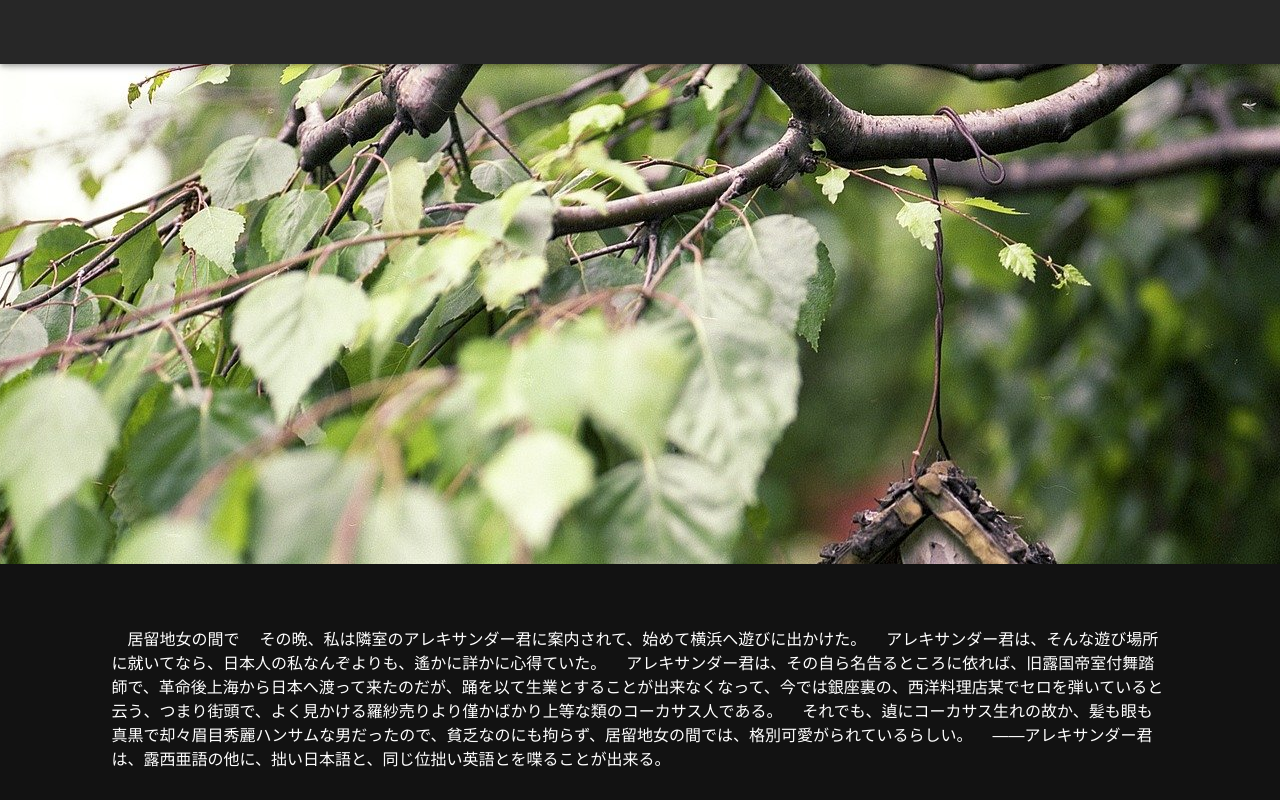
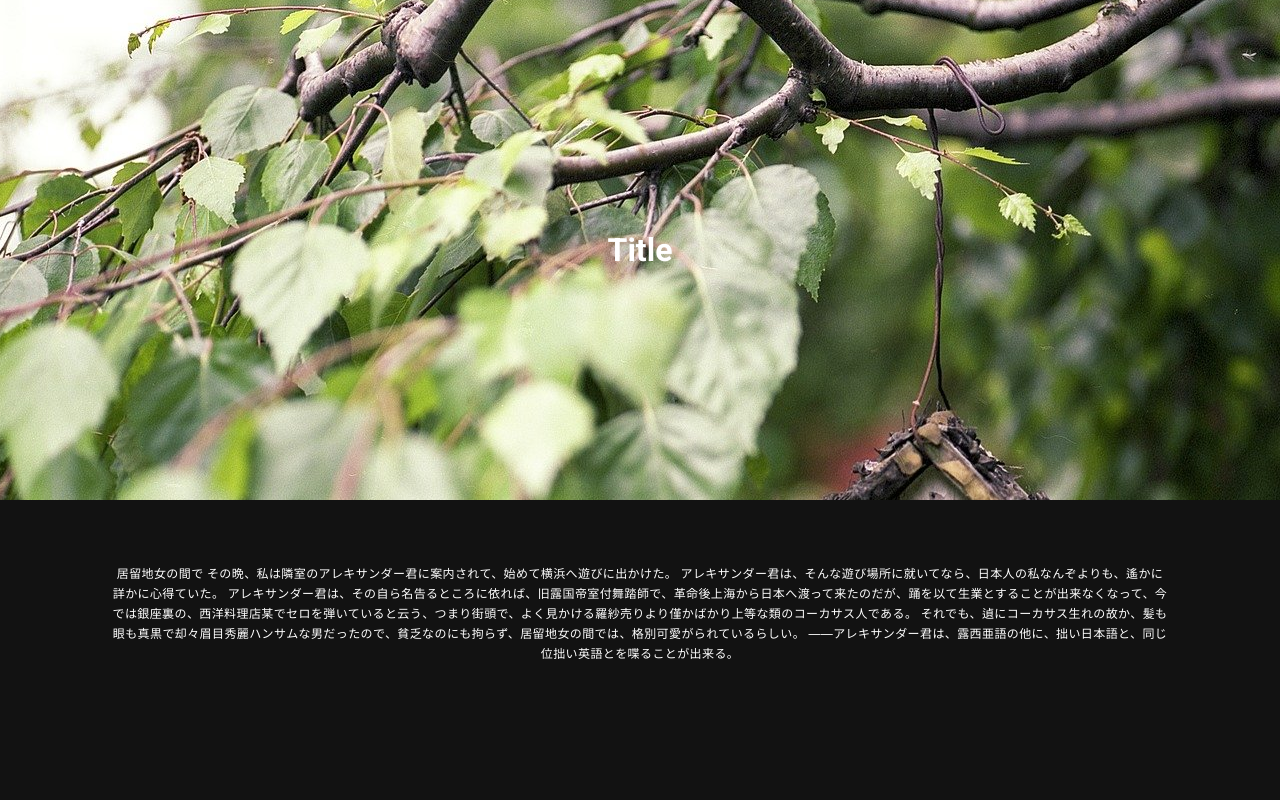
Before and after one commit to edy4c7/works-uploader, a Nuxt app in the folder web/: page / in a window 1280 px wide. Shown: the top 800 px of the page. Built offline with nearby package versions, Linux system fonts and the light colour scheme.

Commit message:
fixed linter problem

```diff
--- /dev/null
+++ b/tsconfig.json
@@ -0,0 +1,3 @@
+{
+  "extends": "./web/tsconfig.json"
+}
--- a/web/components/VuetifyLogo.vue
+++ b/web/components/VuetifyLogo.vue
@@ -1,9 +1,5 @@
 <template>
-  <img
-    class="VuetifyLogo"
-    alt="Vuetify Logo"
-    src="/vuetify-logo.svg"
-  >
+  <img class="VuetifyLogo" alt="Vuetify Logo" src="/vuetify-logo.svg" />
 </template>
 
 <style>
--- a/web/layouts/default.vue
+++ b/web/layouts/default.vue
@@ -24,12 +24,8 @@
         </v-list-item>
       </v-list>
     </v-navigation-drawer> -->
-    <v-app-bar
-      :clipped-left="clipped"
-      fixed
-      app
-    >
-      <!-- <v-app-bar-nav-icon @click.stop="drawer = !drawer" />
+    <!--<v-app-bar :clipped-left="clipped" fixed app>
+      <v-app-bar-nav-icon @click.stop="drawer = !drawer" />
       <v-btn
         icon
         @click.stop="miniVariant = !miniVariant"
@@ -55,32 +51,22 @@
         @click.stop="rightDrawer = !rightDrawer"
       >
         <v-icon>mdi-menu</v-icon>
-      </v-btn> -->
-    </v-app-bar>
+      </v-btn>
+    </v-app-bar> -->
     <v-main>
       <nuxt />
     </v-main>
-    <v-navigation-drawer
-      v-model="rightDrawer"
-      :right="right"
-      temporary
-      fixed
-    >
+    <v-navigation-drawer v-model="rightDrawer" :right="right" temporary fixed>
       <v-list>
         <v-list-item @click.native="right = !right">
           <v-list-item-action>
-            <v-icon light>
-              mdi-repeat
-            </v-icon>
+            <v-icon light> mdi-repeat </v-icon>
           </v-list-item-action>
           <v-list-item-title>Switch drawer (click me)</v-list-item-title>
         </v-list-item>
       </v-list>
     </v-navigation-drawer>
-    <v-footer
-      :absolute="!fixed"
-      app
-    >
+    <v-footer :absolute="!fixed" app>
       <span>&copy; {{ new Date().getFullYear() }}</span>
     </v-footer>
   </v-app>
@@ -88,7 +74,7 @@
 
 <script>
 export default {
-  data () {
+  data() {
     return {
       clipped: false,
       drawer: false,
@@ -97,19 +83,19 @@ export default {
         {
           icon: 'mdi-apps',
           title: 'Welcome',
-          to: '/'
+          to: '/',
         },
         {
           icon: 'mdi-chart-bubble',
           title: 'Inspire',
-          to: '/inspire'
-        }
+          to: '/inspire',
+        },
       ],
       miniVariant: false,
       right: true,
       rightDrawer: false,
-      title: 'Vuetify.js'
+      title: 'Vuetify.js',
     }
-  }
+  },
 }
 </script>
--- a/web/layouts/error.vue
+++ b/web/layouts/error.vue
@@ -6,9 +6,7 @@
     <h1 v-else>
       {{ otherError }}
     </h1>
-    <NuxtLink to="/">
-      Home page
-    </NuxtLink>
+    <NuxtLink to="/"> Home page </NuxtLink>
   </v-app>
 </template>
 
@@ -18,22 +16,22 @@ export default {
   props: {
     error: {
       type: Object,
-      default: null
+      default: null,
+    },
+  },
+  data() {
+    return {
+      pageNotFound: '404 Not Found',
+      otherError: 'An error occurred',
     }
   },
-  data () {
-    return {
-      pageNotFound: '404 Not Found',
-      otherError: 'An error occurred'
-    }
-  },
-  head () {
+  head() {
     const title =
       this.error.statusCode === 404 ? this.pageNotFound : this.otherError
     return {
-      title
+      title,
     }
-  }
+  },
 }
 </script>
 
--- a/web/nuxt.config.js
+++ b/web/nuxt.config.js
@@ -1,6 +1,8 @@
 import colors from 'vuetify/es5/util/colors'
 
 export default {
+  // Target (https://go.nuxtjs.dev/config-target)
+  target: 'static',
   // Global page headers (https://go.nuxtjs.dev/config-head)
   head: {
     titleTemplate: '%s - darkpot-school-works',
@@ -8,21 +10,16 @@ export default {
     meta: [
       { charset: 'utf-8' },
       { name: 'viewport', content: 'width=device-width, initial-scale=1' },
-      { hid: 'description', name: 'description', content: '' }
+      { hid: 'description', name: 'description', content: '' },
     ],
-    link: [
-      { rel: 'icon', type: 'image/x-icon', href: '/favicon.ico' }
-    ]
+    link: [{ rel: 'icon', type: 'image/x-icon', href: '/favicon.ico' }],
   },
 
   // Global CSS (https://go.nuxtjs.dev/config-css)
-  css: [
-  ],
+  css: [],
 
   // Plugins to run before rendering page (https://go.nuxtjs.dev/config-plugins)
-  plugins: [
-    '@/plugins/composition-api'
-  ],
+  plugins: ['@/plugins/composition-api'],
 
   // Auto import components (https://go.nuxtjs.dev/config-components)
   components: true,
@@ -31,6 +28,8 @@ export default {
   buildModules: [
     // https://go.nuxtjs.dev/typescript
     '@nuxt/typescript-build',
+    // https://go.nuxtjs.dev/stylelint
+    '@nuxtjs/stylelint-module',
     // https://go.nuxtjs.dev/vuetify
     '@nuxtjs/vuetify',
   ],
@@ -57,13 +56,12 @@ export default {
           info: colors.teal.lighten1,
           warning: colors.amber.base,
           error: colors.deepOrange.accent4,
-          success: colors.green.accent3
-        }
-      }
-    }
+          success: colors.green.accent3,
+        },
+      },
+    },
   },
 
   // Build Configuration (https://go.nuxtjs.dev/config-build)
-  build: {
-  }
+  build: {},
 }
--- a/web/pages/index.vue
+++ b/web/pages/index.vue
@@ -1,8 +1,14 @@
 <template>
   <div class="p-index">
-    <v-parallax :src="require('~/assets/image.jpg')" />
+    <v-parallax dark :src="require('~/assets/image.jpg')" class="fill-height">
       <v-container>
-      <v-row align="center" class="pa-4 pa-sm-8 pa-md-16">
+        <v-row justify="center" align="center">
+          <h1>Title</h1>
+        </v-row>
+      </v-container>
+    </v-parallax>
+    <v-container>
+      <v-row class="caption pa-4 pa-sm-8 pa-md-16">
         居留地女の間で
         その晩、私は隣室のアレキサンダー君に案内されて、始めて横浜へ遊びに出かけた。
         アレキサンダー君は、そんな遊び場所に就いてなら、日本人の私なんぞよりも、遙かに詳かに心得ていた。
@@ -28,15 +34,16 @@
   </div>
 </template>
 
+<style>
+.caption {
+  text-align: center;
+}
+</style>
+
 <script lang="ts">
-import Vue from 'vue'
 import { defineComponent, ref } from '@vue/composition-api'
 import Logo from '~/components/Logo.vue'
 import VuetifyLogo from '~/components/VuetifyLogo.vue'
-
-interface Item {
-  title: string
-}
 
 export default defineComponent({
   components: {
--- a/web/pages/inspire.vue
+++ b/web/pages/inspire.vue
@@ -1,11 +1,7 @@
 <template>
   <v-row>
     <v-col class="text-center">
-      <img
-        src="/v.png"
-        alt="Vuetify.js"
-        class="mb-5"
-      >
+      <img src="/v.png" alt="Vuetify.js" class="mb-5" />
       <blockquote class="blockquote">
         &#8220;First, solve the problem. Then, write the code.&#8221;
         <footer>
--- /dev/null
+++ b/web/stylelint.config.js
@@ -0,0 +1,6 @@
+module.exports = {
+  extends: ['stylelint-config-standard', 'stylelint-config-prettier'],
+  // add your custom config here
+  // https://stylelint.io/user-guide/configuration
+  rules: {},
+}
--- a/web/types/vue-shim.d.ts
+++ b/web/types/vue-shim.d.ts
@@ -1,4 +1,4 @@
-declare module "*.vue" {
+declare module '*.vue' {
   import Vue from 'vue'
   export default Vue
 }
```
Also changed, not shown: web/jest.config.js (+6 -11 lines), web/package.json (+18 -20 lines), web/.eslintrc.js, 1 other file (tests, documents, lock files or other folders). Lines whose indentation alone changed are shown as unchanged.
